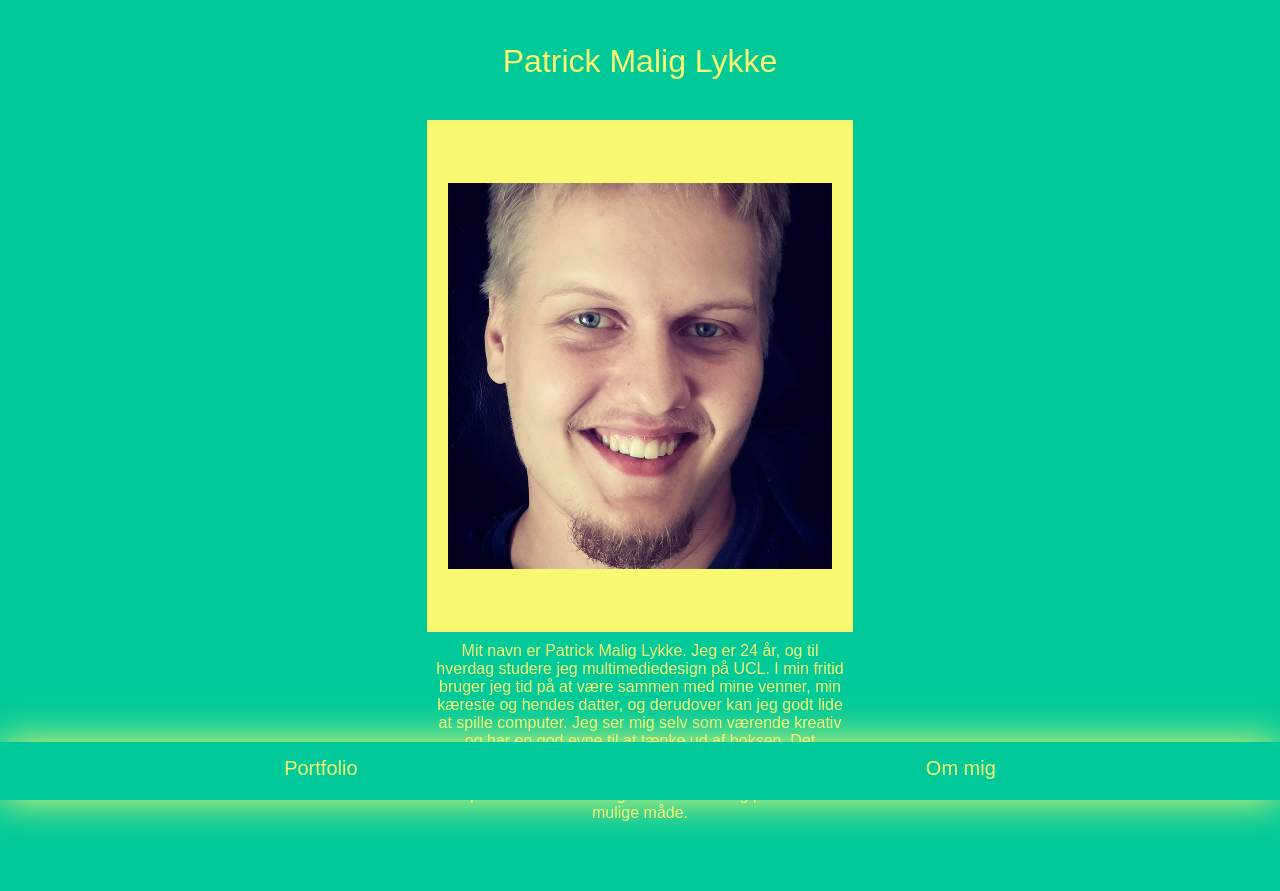
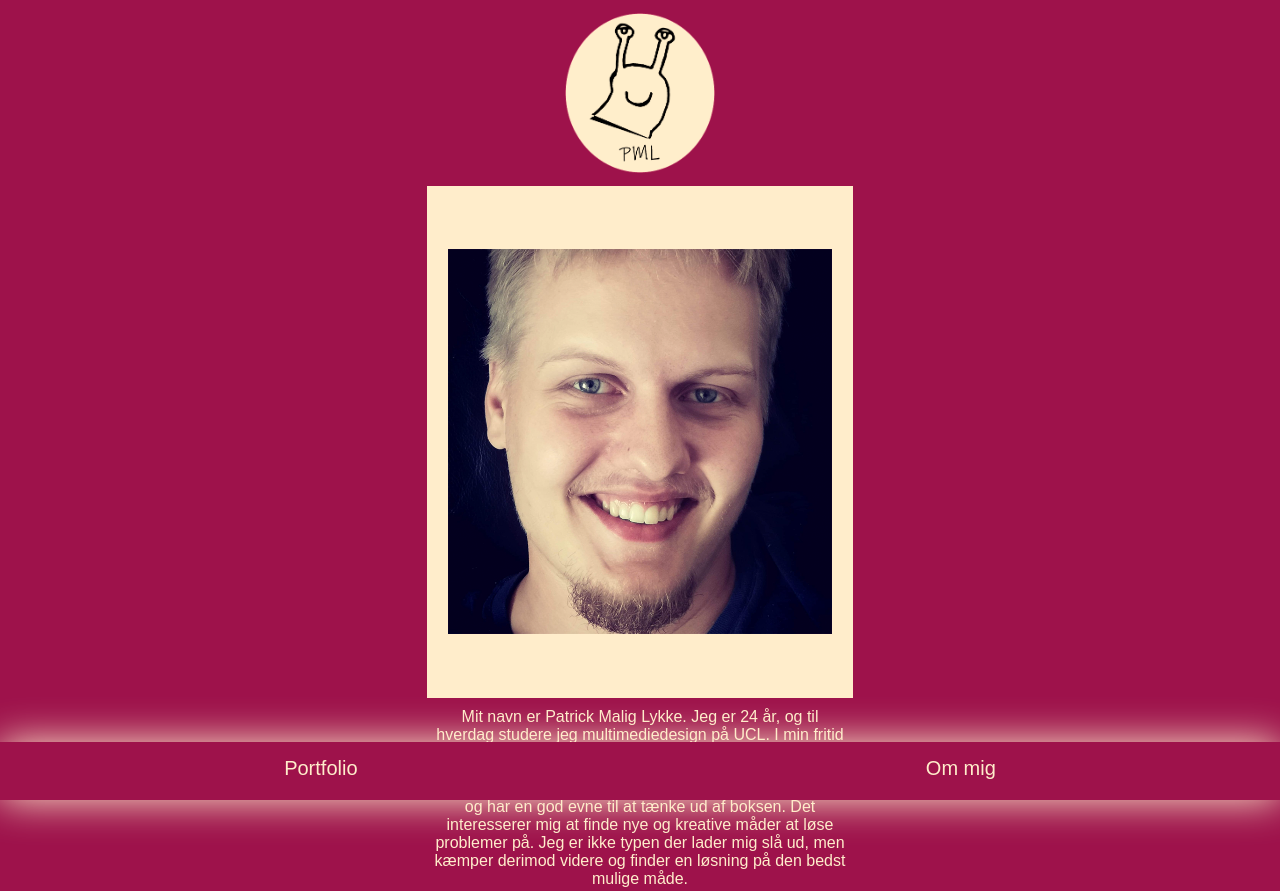
Before and after one commit to patrickLykke/HTMLprz, a plain HTML site: page ommig.html in a window 1280 px wide. Shown: the top 891 px of the page. Drawn offline with Linux system fonts and the light colour scheme; a web font is replaced by a local one.

Commit message:
last changes

```diff
--- a/ommig.html
+++ b/ommig.html
@@ -11,7 +11,9 @@
   <body>
     <div class="gridcontainer">
       <div class="main-head">
-        <h1> <a class="frontlink" href="index.html">Patrick Malig Lykke</a></h1>
+        <a class="frontlink" href="index.html">
+        <img src="images/hjemmesidelogo.png" class="frontlink">
+        </a>
       </div>
       <nav>
         <ul class="navi">
--- a/przstylesheet.css
+++ b/przstylesheet.css
@@ -1,7 +1,7 @@
 *{
   margin: 0;
   padding: 0;
-  background-color:#00CA99;
+  background-color:#9E124B;
 }
 .gridcontainer{
   display: block;
@@ -20,22 +20,24 @@
 .main-head{
   grid-area: header;
   display: flex;
-  height: 15vh;
+  height: 20vh;
   flex-direction: column;
   justify-content: center;
   align-items: center;
   font-family: jaf-bernina-sans, sans-serif;
   font-weight: 400;
   font-style: normal;
-  color: #F9F871;
+  color: #FFEDCB;
+  padding-top: 1%;
+  padding-bottom: 1%;
 }
 .frontlink{
-  text-decoration: none;
-  vertical-align: middle;
-  font-family: jaf-bernina-sans, sans-serif;
-  font-weight: 400;
-  font-style: normal;
-  color: #F9F871;
+  grid-area: header;
+  justify-content: center;
+  height: 100%;
+  width: 100%
+  align-items: center;
+  color: #FFEDCB;
 }
 nav{
   grid-area: navigation;
@@ -48,7 +50,7 @@ nav{
   width: 100%;
   height: 6%;
   padding-top: 6%;
-  filter: drop-shadow(0px 0px 20px #F9F871);
+  filter: drop-shadow(0px 0px 20px #FFEDCB);
 }
 .nav-link{
 text-decoration: none;
@@ -57,7 +59,7 @@ padding: 2px;
 font-family: jaf-bernina-sans, sans-serif;
 font-weight: 400;
 font-style: normal;
-color: #F9F871;
+color: #FFEDCB;
 }
 
 nav ul{
@@ -76,7 +78,7 @@ nav ul{
   font-weight: 400;
   font-style: normal;
   font-size: 23px;
-  color: #F9F871;
+  color: #FFEDCB;
   text-align: center;
   padding: 1em 2em 1em 2em;
 }
@@ -108,7 +110,7 @@ nav ul{
 }
 .aboutpicture{
 grid-area:picture1;
-background-color:#F9F871;
+background-color:#FFEDCB;
 height:100vw;
 width:100%;
 display: flex;
@@ -122,7 +124,7 @@ align-items: center;
   font-family: jaf-bernina-sans, sans-serif;
   font-weight: 500;
   font-style: normal;
-  color: #F9F871;
+  color: #FFEDCB;
   font-size: 16px;
   padding-left: 5px;
   padding-right: 5px;
@@ -160,11 +162,11 @@ align-items: center;
 }
 
 .picturetekst{
-  text-align: center;
+  text-align: left;
   font-family: jaf-bernina-sans, sans-serif;
   font-weight: 500;
   font-style: normal;
-  color: #F9F871;
+  color: #FFEDCB;
   font-size: 16px;
   padding-left: 5%;
   padding-right: 5%;
@@ -177,7 +179,7 @@ align-items: center;
   font-family: jaf-bernina-sans, sans-serif;
   font-weight: 500;
   font-style: normal;
-  color: #F9F871;
+  color: #FFEDCB;
   font-size: 16px;
 
 }
@@ -224,7 +226,7 @@ width: 500px;
     height: 4%;
     padding-top: 1%;
     padding-bottom: 1%;
-    filter: drop-shadow(0px 0px 20px #F9F871);
+    filter: drop-shadow(0px 0px 20px #FFEDCB);
   }
   .footer{
     grid-area:footer;
@@ -240,7 +242,7 @@ width: 500px;
 }
 .aboutpicture{
 grid-area:picture2;
-background-color:#F9F871;
+background-color:#FFEDCB;
 height:40vw;
 width:100%;
 display: flex;
@@ -254,7 +256,7 @@ align-items: center;
   font-family: jaf-bernina-sans, sans-serif;
   font-weight: 500;
   font-style: normal;
-  color: #F9F871;
+  color: #FFEDCB;
   font-size: 16px;
   padding-left: 5px;
   padding-right: 5px;
```
Also changed, not shown: index.html (+1 -1 lines), portfolio.html (+5 -2 lines), images/140733249_252262546311761_6925896077211220534_n.jpg (added), images/animationsvideo.dk.png (added), images/ferdio.png (added), images/hjemmesidelogo.png (added), images/wireframes.jpg (added), 3 other files.
